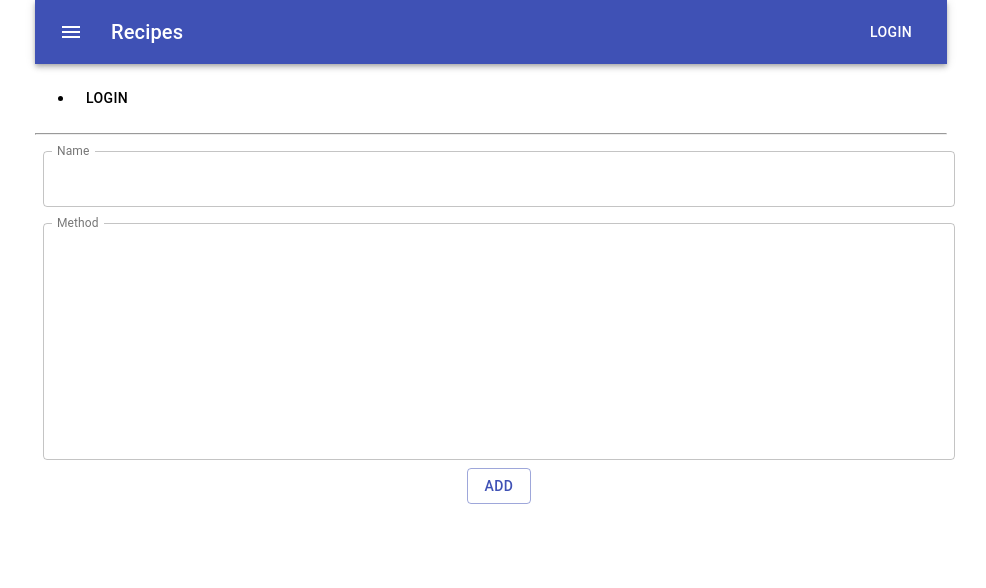
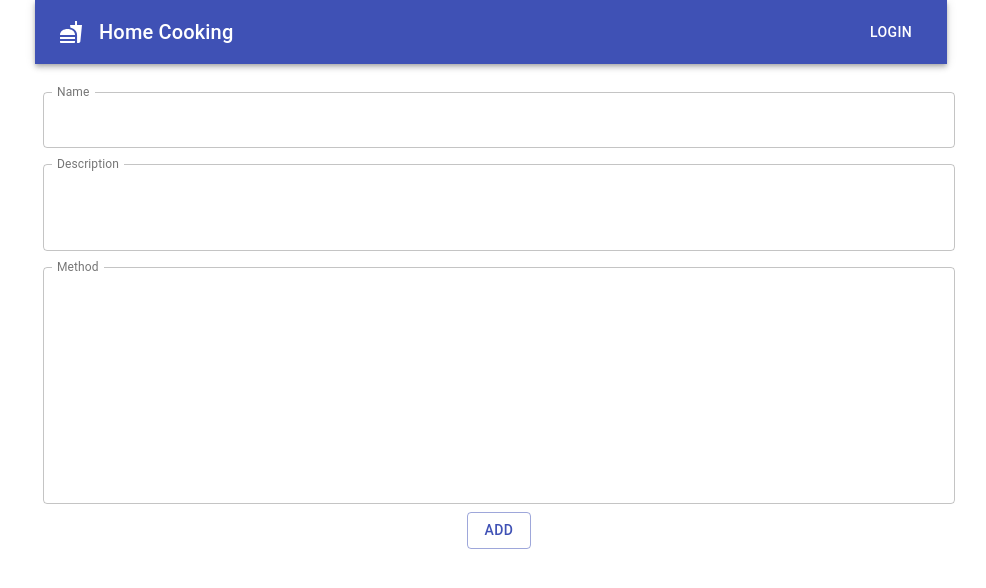
Before and after one commit to seanfitzg/home-cooking-react, a React (Create React App) app: page /add in a window 1280 px wide. Shown: the top 588 px of the page, without its empty margins (149-1135 px from the left). Built offline with nearby package versions, Linux system fonts and the light colour scheme.

Commit message:
Added proper formatting

```diff
--- a/src/App.js
+++ b/src/App.js
@@ -2,7 +2,6 @@ import React from 'react';
 import './App.css';
 import Profile from './Authentication/Profile';
 import { Auth0Provider } from '@auth0/auth0-react';
-import Header from './Header';
 import RecipeAppBar from './RecipeAppBar/RecipeAppBar';
 import { BrowserRouter } from 'react-router-dom';
 import Routes from './Routes';
@@ -20,7 +19,6 @@ function App() {
       >
         <Container maxWidth="md">
           <RecipeAppBar />
-          <Header />
           <Routes />
         </Container>
       </Auth0Provider>
--- a/src/Header.js
+++ /dev/null
@@ -1,35 +0,0 @@
-import React from 'react';
-import LoginButton from './Authentication/LoginButton';
-import LogoutButton from './Authentication/LogoutButton';
-import { useAuth0 } from '@auth0/auth0-react';
-import { Link } from 'react-router-dom';
-
-const Header = () => {
-  const { isAuthenticated } = useAuth0();
-  return (
-    <div>
-      <ul>
-        {isAuthenticated && (
-          <li>
-            <Link to="/recipes">Recipes</Link>
-          </li>
-        )}
-
-        {!isAuthenticated && (
-          <li>
-            <LoginButton />
-          </li>
-        )}
-        {isAuthenticated && (
-          <li>
-            <LogoutButton />
-          </li>
-        )}
-      </ul>
-
-      <hr />
-    </div>
-  );
-};
-
-export default Header;
--- a/src/RecipeAppBar/RecipeAppBar.js
+++ b/src/RecipeAppBar/RecipeAppBar.js
@@ -5,8 +5,8 @@ import AppBar from '@material-ui/core/AppBar';
 import Toolbar from '@material-ui/core/Toolbar';
 import Typography from '@material-ui/core/Typography';
 import Button from '@material-ui/core/Button';
-import IconButton from '@material-ui/core/IconButton';
-import MenuIcon from '@material-ui/icons/Menu';
+import FastfoodIcon from '@material-ui/icons/Fastfood';
+import { useHistory } from 'react-router-dom';
 import LogoutButton from '../Authentication/LogoutButton';
 import LoginButton from '../Authentication/LoginButton';
 
@@ -23,6 +23,7 @@ const useStyles = makeStyles((theme) => ({
 }));
 
 export default function RecipeAppBar() {
+  const history = useHistory();
   const classes = useStyles();
   const { isAuthenticated } = useAuth0();
 
@@ -30,17 +31,15 @@ export default function RecipeAppBar() {
     <div className={classes.root}>
       <AppBar position="static">
         <Toolbar>
-          <IconButton
-            edge="start"
-            className={classes.menuButton}
-            color="inherit"
-            aria-label="menu"
-          >
-            <MenuIcon />
-          </IconButton>
+          <FastfoodIcon className={classes.menuButton} />
           <Typography variant="h6" className={classes.title}>
-            Recipes
+            Home Cooking
           </Typography>
+          {isAuthenticated && (
+            <Button onClick={() => history.push('/recipes')} color="inherit">
+              Recipes
+            </Button>
+          )}
           {isAuthenticated && <LogoutButton />}
           {!isAuthenticated && <LoginButton />}
         </Toolbar>
--- a/src/RecipeList/AddRecipe.js
+++ b/src/RecipeList/AddRecipe.js
@@ -4,9 +4,18 @@ import Grid from '@material-ui/core/Grid';
 import TextField from '@material-ui/core/TextField';
 import Button from '@material-ui/core/Button';
 import { useHistory } from 'react-router-dom';
+import { makeStyles } from '@material-ui/core/styles';
 import postRecipe from './postRecipe';
 
+const useStyles = makeStyles((theme) => ({
+  grid: {
+    marginTop: '20px',
+    backgroundColor: theme.palette.background.paper,
+  },
+}));
+
 const AddRecipe = () => {
+  const classes = useStyles();
   const { getAccessTokenSilently } = useAuth0();
   const history = useHistory();
   const [recipe, setRecipe] = useState({ name: '', method: '' });
@@ -19,7 +28,13 @@ const AddRecipe = () => {
 
   return (
     <form>
-      <Grid container direction="column" justify="center" alignItems="center">
+      <Grid
+        container
+        direction="column"
+        justify="center"
+        alignItems="center"
+        className={classes.grid}
+      >
         <TextField
           id="outlined-full-width"
           label="Name"
@@ -31,6 +46,28 @@ const AddRecipe = () => {
           }}
           value={recipe.name}
           onChange={(evt) => setRecipe({ ...recipe, name: evt.target.value })}
+          variant="outlined"
+        />
+        <TextField
+          id="outlined-full-width"
+          label="Description"
+          style={{ margin: 8 }}
+          fullWidth
+          multiline
+          margin="normal"
+          InputLabelProps={{
+            shrink: true,
+          }}
+          inputProps={{
+            style: {
+              height: '50px',
+              padding: '0 14px',
+            },
+          }}
+          value={recipe.description}
+          onChange={(evt) =>
+            setRecipe({ ...recipe, description: evt.target.value })
+          }
           variant="outlined"
         />
         <TextField
--- a/src/RecipeList/RecipeList.js
+++ b/src/RecipeList/RecipeList.js
@@ -1,22 +1,33 @@
-import React, { useState, useEffect } from 'react';
+import React from 'react';
 import { useApi } from '../useApi';
 import { useAuth0 } from '@auth0/auth0-react';
-import { Link } from 'react-router-dom';
+import { makeStyles } from '@material-ui/core/styles';
+import { useHistory } from 'react-router-dom';
+import Button from '@material-ui/core/Button';
+import List from '@material-ui/core/List';
+import ListItem from '@material-ui/core/ListItem';
+import ListItemText from '@material-ui/core/ListItemText';
+import useGetRecipes from './useGetRecipes';
+
+const useStyles = makeStyles((theme) => ({
+  root: {
+    width: '100%',
+    maxWidth: '36ch',
+    backgroundColor: theme.palette.background.paper,
+  },
+  inline: {
+    display: 'inline',
+  },
+}));
 
 export const Recipes = () => {
-  const opts = {
-    audience: 'https://home-cooking/api',
-    scope: 'read:recipes',
-  };
-  const { loginWithPopup, getAccessTokenWithPopup } = useAuth0();
-  const { loading, error, refresh, data } = useApi(
-    'http://localhost:5000/recipes',
-    opts
-  );
-  const getTokenAndTryAgain = async () => {
-    await getAccessTokenWithPopup(opts);
-    refresh();
-  };
+  const classes = useStyles();
+  const history = useHistory();
+  const { loading, error, refresh, data } = useGetRecipes();
+  // const getTokenAndTryAgain = async () => {
+  //   await getAccessTokenWithPopup(opts);
+  //   refresh();
+  // };
   if (loading) {
     return <div>Loading...</div>;
   }
@@ -35,11 +46,29 @@ export const Recipes = () => {
   return (
     <>
       <ul>
-        {data.map((receipe, index) => {
-          return <li key={index}>{receipe.name}</li>;
+        {data.map((recipe, index) => {
+          return (
+            <List className={classes.root} key={index}>
+              <ListItem alignItems="flex-start">
+                {/* <ListItemAvatar>
+              <Avatar alt="Remy Sharp" src="/static/images/avatar/1.jpg" />
+            </ListItemAvatar> */}
+                <ListItemText
+                  primary={recipe.name}
+                  secondary={recipe.description}
+                />
+              </ListItem>
+            </List>
+          );
         })}
       </ul>
-      <Link to="/add">Add a Recipe</Link>
+      <Button
+        variant="outlined"
+        color="primary"
+        onClick={() => history.push('/add')}
+      >
+        Add a new Recipe
+      </Button>
     </>
   );
 };
--- /dev/null
+++ b/src/RecipeList/useGetRecipes.js
@@ -0,0 +1,15 @@
+import { useApi } from '../useApi';
+
+const useGetRecipes = () => {
+  const opts = {
+    audience: 'https://home-cooking/api',
+    scope: 'read:recipes',
+  };
+  const { loading, error, data } = useApi(
+    'http://localhost:5000/recipes',
+    opts
+  );
+  return { loading, error, data };
+};
+
+export default useGetRecipes;
--- a/src/Routes.js
+++ b/src/Routes.js
@@ -1,11 +1,16 @@
 import React from 'react';
-import { Switch, Route } from 'react-router-dom';
+import { Switch, Route, Redirect } from 'react-router-dom';
 import AddRecipe from './RecipeList/AddRecipe';
 import RecipeList from './RecipeList/RecipeList';
 
 const Routes = () => {
   return (
     <Switch>
+      <Route exact path="/">
+        <Redirect to="/recipes">
+          <RecipeList />
+        </Redirect>
+      </Route>
       <Route exact path="/recipes">
         <RecipeList />
       </Route>
```
Also changed, not shown: 1 other file (tests, documents, lock files or other folders).
